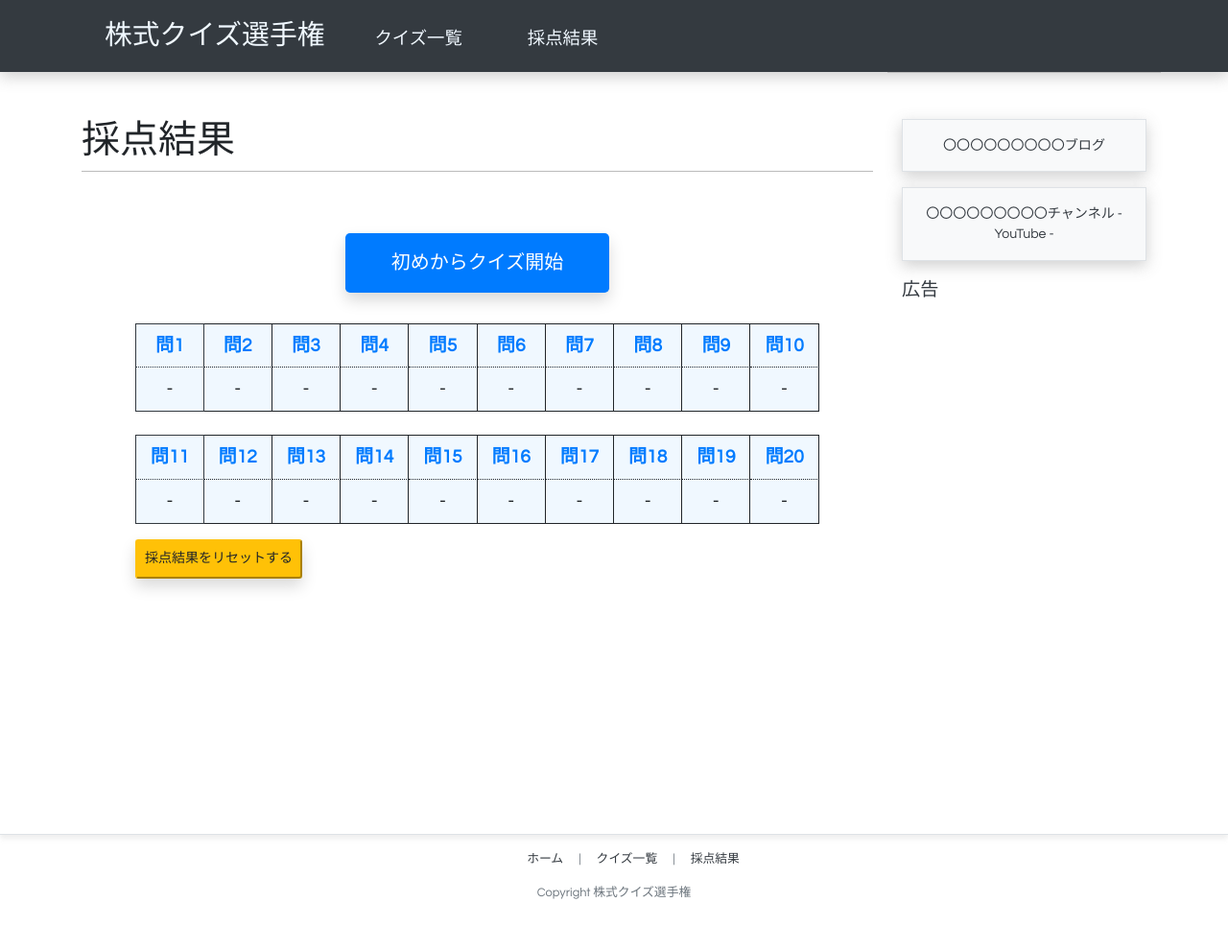
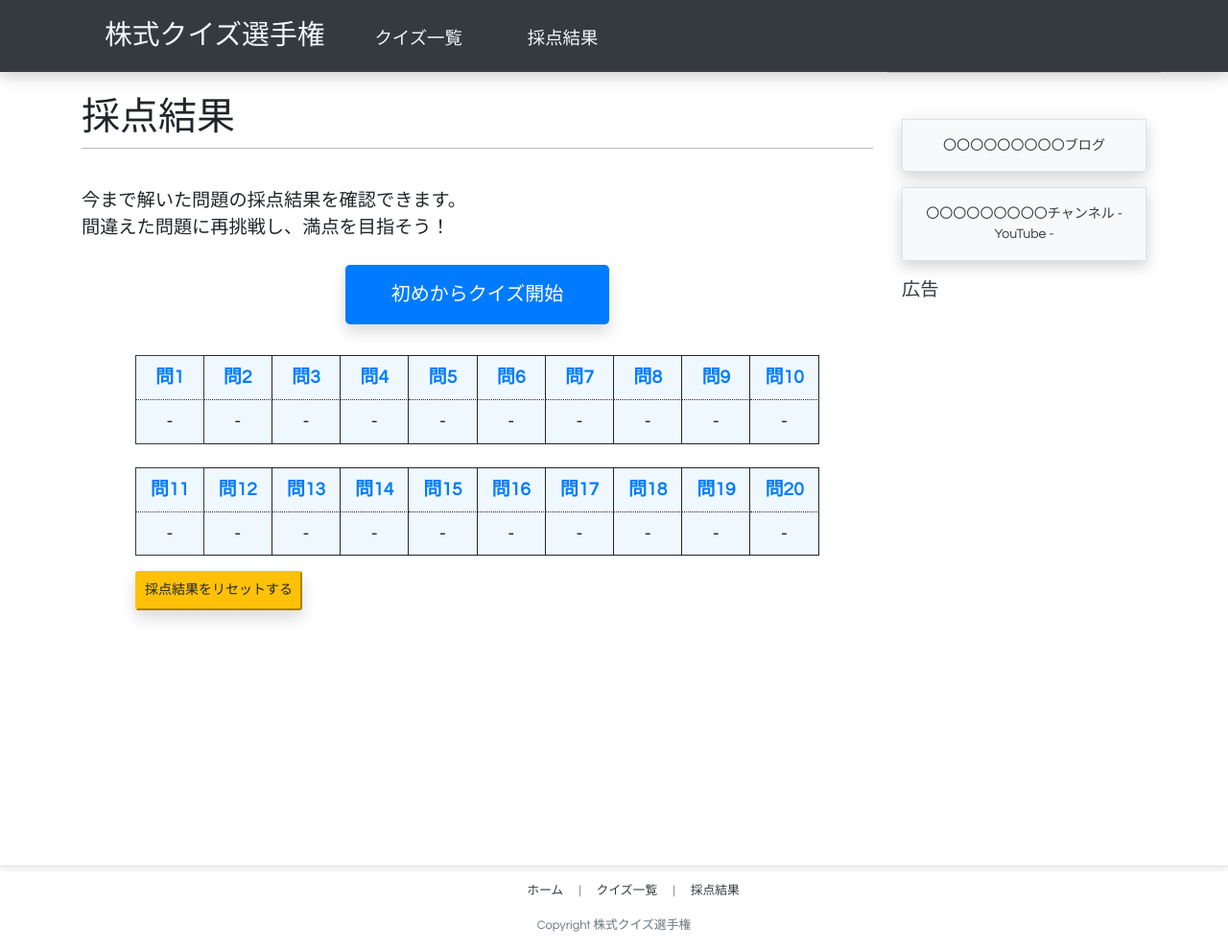
Before and after one commit to ZenUnt/CapitalQuizSample, a plain HTML site: page scoring.html in a window 1280 px wide. Shown: the whole page at 96% size. Before the commit the page ends 956 px from the top, so only its background shows below. Drawn offline with nearby package versions, Linux system fonts and the light colour scheme.

Commit message:
タイトルのパディング調整。

```diff
--- a/scoring.html
+++ b/scoring.html
@@ -10,20 +10,19 @@
   <link rel="stylesheet" href="CSS/style.css">
   <link rel="stylesheet" href="CSS/list.css">
 </head>
-
 <body>
   <div id="header"></div>
   <main>
     <div class="container">
       <div class="row">
         <div class="col-lg-9">
-          <div class="cover text-black py-5">
+          <div class="cover text-black py-4">
             <h1>採点結果</h1>
           </div>
-          <div class="pb-2 mb-4 d-flex justify-content-center">
+          <p>今まで解いた問題の採点結果を確認できます。<br>間違えた問題に再挑戦し、満点を目指そう！</p>
+          <div class="pb-2 my-4 d-flex justify-content-center">
             <a href="q1.html" class="select-btn btn-primary btn-lg px-5 py-3 shadow">初めからクイズ開始</a>
           </div>
-
           <div class="quize-row row flex-row justify-content-center text-center">
             <div class="col-1 p-0 border-left border-dark"><a href="q1.html" class="p-2">問1</a></div>
             <div class="col-1 p-0"><a href="q2.html" class="p-2">問2</a></div>
@@ -48,7 +47,6 @@
             <div class="col-1 p-2" id="q9">-</div>
             <div class="col-1 p-2" id="q10">-</div>
           </div>
-
           <div class="quize-row row flex-row justify-content-center text-center mt-4">
             <div class="col-1 p-0 border-left border-dark"><a href="q1.html" class="p-2">問11</a></div>
             <div class="col-1 p-0"><a href="q2.html" class="p-2">問12</a></div>
@@ -77,14 +75,12 @@
             <button class="delete-cookie-btn btn-warning btn-sm px-2 py-2 shadow">採点結果をリセットする</button>
           </div>
           <div style="height:250px"></div>
-
         </div>
         <div id="sidebar" class="col-lg-3 sidebar-col"></div>
       </div>
     </div>
   </main>
   <div id="footer"></div>
-
   <!-- Optional JavaScript -->
   <!-- jQuery first, then Popper.js, then Bootstrap JS -->
   <script src="https://code.jquery.com/jquery-3.6.0.min.js"
@@ -98,5 +94,4 @@
   <script src="Scripts/script.js"></script>
   <script src="Scripts/list.js"></script>
 </body>
-
 </html>
```
Also changed, not shown: index.html (+1 -6 lines), q1.html (+1 -8 lines), q10.html (+1 -6 lines), q2.html (+1 -8 lines), q3.html (+1 -8 lines), q4.html (+1 -7 lines), q5.html (+1 -8 lines), q6.html (+1 -8 lines), q7.html (+1 -7 lines), q8.html (+1 -6 lines), q9.html (+1 -8 lines), quize_list.html (+1 -9 lines).
